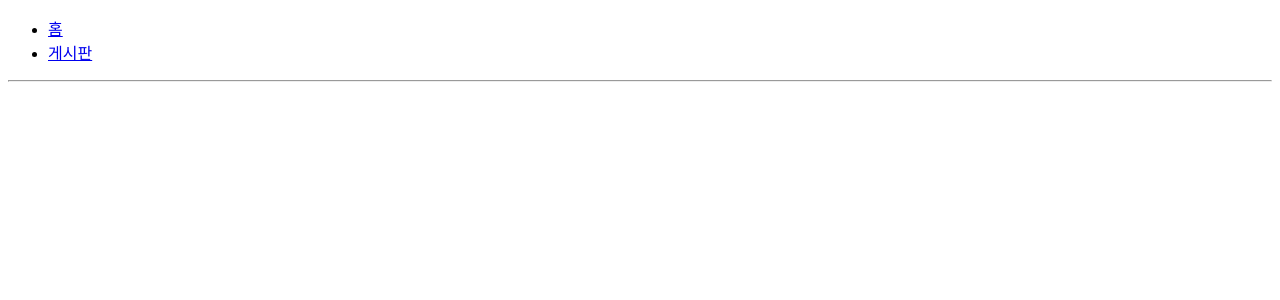
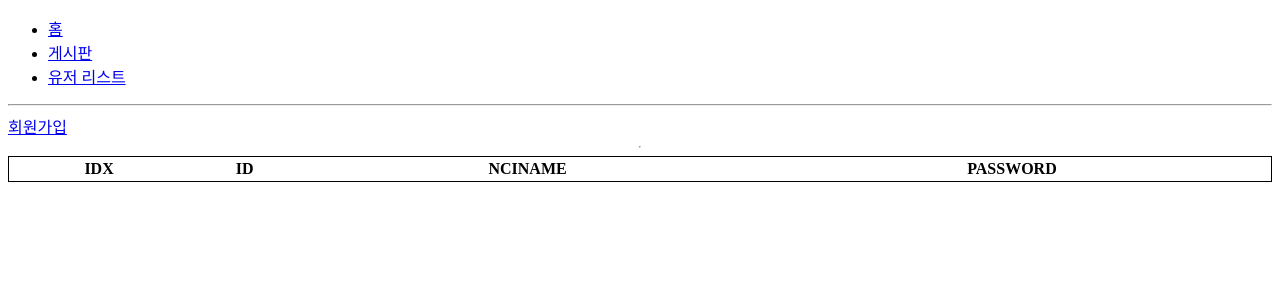
Before and after one commit to gyutae100/react-local-board, a React (Create React App) app: page /UserList in a window 1280 px wide. Shown: the top 300 px of the page. Built offline with nearby package versions, Linux system fonts and the light colour scheme.

Commit message:
no message

```diff
--- a/src/App.js
+++ b/src/App.js
@@ -4,11 +4,16 @@ import InsertPost from "./components/InsertPost";
 import Boarder from "./components/Boarder";
 import Menu from "./components/Menu";
 import Home from "./components/Home";
+import ViewPost from "./components/ViewPost";
+import Join from "./components/Join";
+import UserList from "./components/UserList";
+
+import { UsersProvider } from "./contexts/Users";
 import { BorderProvider } from "./contexts/Border";
-import ViewPost from "./components/ViewPost";
 
 function App() {
   return (
+    <UsersProvider>
       <BorderProvider>
         <div>
           <div>
@@ -20,9 +25,12 @@ function App() {
             <Route path="/Boarder" component={Boarder} exact={true} />
             <Route path="/InsertPost" component={InsertPost} />
             <Route path="/ViewPost" component={ViewPost} />
+            <Route path="/Join" component={Join} />
+            <Route path="/UserList" component={UserList} />
           </div>
         </div>
       </BorderProvider>
+    </UsersProvider>
   );
 }
 
--- /dev/null
+++ b/src/components/Join.js
@@ -0,0 +1,57 @@
+import React, { useState, useCallback } from "react";
+import { UsersConsumer } from "../contexts/Users";
+import { Link } from "react-router-dom";
+const Join = () => {
+  const [id, setId] = useState("");
+  const [password, setPassword] = useState("");
+  const [nickName, setNickName] = useState("");
+
+  const onHandleSetId = e => {
+    setId(e.target.value);
+  };
+
+  const onHandleSetPassword = e => {
+    setPassword(e.target.value);
+  };
+
+  const onHandleSetNickName = e => {
+    setNickName(e.target.value);
+  };
+
+  const onHandleRegisteUser = (e, { onHandleRegistUser }) => {
+    onHandleRegistUser(id, password, nickName);
+  };
+
+  return (
+    <UsersConsumer>
+      {({ actions }) => (
+        <div>
+          <div style={{ display: "flex", flexDirection: "row" }}>
+            <p>ID</p>
+            <input name="id" onChange={onHandleSetId}></input>
+          </div>
+
+          <div style={{ display: "flex", flexDirection: "row" }}>
+            <p>PASSWORD</p>
+            <input name="password" onChange={onHandleSetPassword}></input>
+          </div>
+
+          <div style={{ display: "flex", flexDirection: "row" }}>
+            <p>NICKNAME</p>
+            <input name="nickName" onChange={onHandleSetNickName}></input>
+          </div>
+
+          <Link
+            style={{ height: "30px" }}
+            to="/Boarder"
+            onClick={e => onHandleRegisteUser(e, actions)}
+          >
+            등록
+          </Link>
+        </div>
+      )}
+    </UsersConsumer>
+  );
+};
+
+export default Join;
--- a/src/components/Menu.js
+++ b/src/components/Menu.js
@@ -11,6 +11,9 @@ const Menu = () => {
         <li>
           <Link to="/Boarder">게시판</Link>
         </li>
+        <li>
+          <Link to="/UserList">유저 리스트</Link>
+        </li>
       </ul>
       <hr></hr>
     </div>
--- /dev/null
+++ b/src/components/UserList.js
@@ -0,0 +1,38 @@
+import React from "react";
+
+import { UsersConsumer } from "../contexts/Users";
+import { Link } from "react-router-dom";
+const UserList = () => {
+  return (
+    <UsersConsumer>
+      {({ state }) => (
+        <div style={{ display: "flex", flexDirection: "column" }}>
+          <Link to="/Join">회원가입</Link>
+          <hr></hr>
+
+          <table style={{ border: "1px solid black" }}>
+            <tr>
+              <th>IDX</th>
+              <th>ID</th>
+              <th>NCINAME</th>
+              <th>PASSWORD</th>
+            </tr>
+
+            {state.userList.map(currentUserInfo => {
+              return (
+                <tr>
+                  <td>{currentUserInfo.userIdx}</td>
+                  <td>{currentUserInfo.id}</td>{" "}
+                  <td>{currentUserInfo.nickName}</td>{" "}
+                  <td>{currentUserInfo.password}</td>{" "}
+                </tr>
+              );
+            })}
+          </table>
+        </div>
+      )}
+    </UsersConsumer>
+  );
+};
+
+export default UserList;
--- a/src/components/ViewPost.js
+++ b/src/components/ViewPost.js
@@ -44,6 +44,10 @@ const ViewPost = ({ location }) => {
             <p>CONTENT:</p>
             {state.postList[query.id].content}
           </div>
+
+          <Link style={{ height: "30px", marginLeft: "10px" }} to="/Boarder">
+            뒤로
+          </Link>
         </div>
       )}
     </BorderConsumer>
--- a/src/contexts/Border.js
+++ b/src/contexts/Border.js
@@ -9,7 +9,7 @@ const BorderContext = createContext({
 
 const BorderProvider = ({ children }) => {
   const [postList, setPostList] = useState([]);
-  const [currentIdx, setCurrentIdx] = useState([0]);
+  const [currentIdx, setCurrentIdx] = useState(0);
 
   const onHandleInsertPost = useCallback(
     (title, content) => {
--- /dev/null
+++ b/src/contexts/Users.js
@@ -0,0 +1,43 @@
+import React, { createContext, useState, useCallback } from "react";
+
+const UsersContext = createContext({
+  state: { userList: [] },
+  action: {
+    InsertUser: () => {}
+  }
+});
+
+const UsersProvider = ({ children }) => {
+  const [userList, setUserList] = useState([]);
+  const [currentUserIdx, setCurrentUserIdx] = useState(0);
+
+  const onHandleRegistUser = useCallback(
+    (id, password, nickName) => {
+      const newUser = {
+        id,
+        password,
+        nickName,
+        userIdx: currentUserIdx
+      };
+
+      setUserList(userList.concat(newUser));
+      setCurrentUserIdx(parseInt(currentUserIdx + 1));
+    },
+    [userList, setCurrentUserIdx]
+  );
+
+  const value = {
+    state: { userList },
+    actions: { onHandleRegistUser }
+  };
+
+  return (
+    <UsersContext.Provider value={value}>{children}</UsersContext.Provider>
+  );
+};
+
+const { Consumer: UsersConsumer } = UsersContext;
+
+export { UsersProvider, UsersConsumer };
+
+export default UsersContext;
```
Lines whose indentation alone changed are shown as unchanged.
